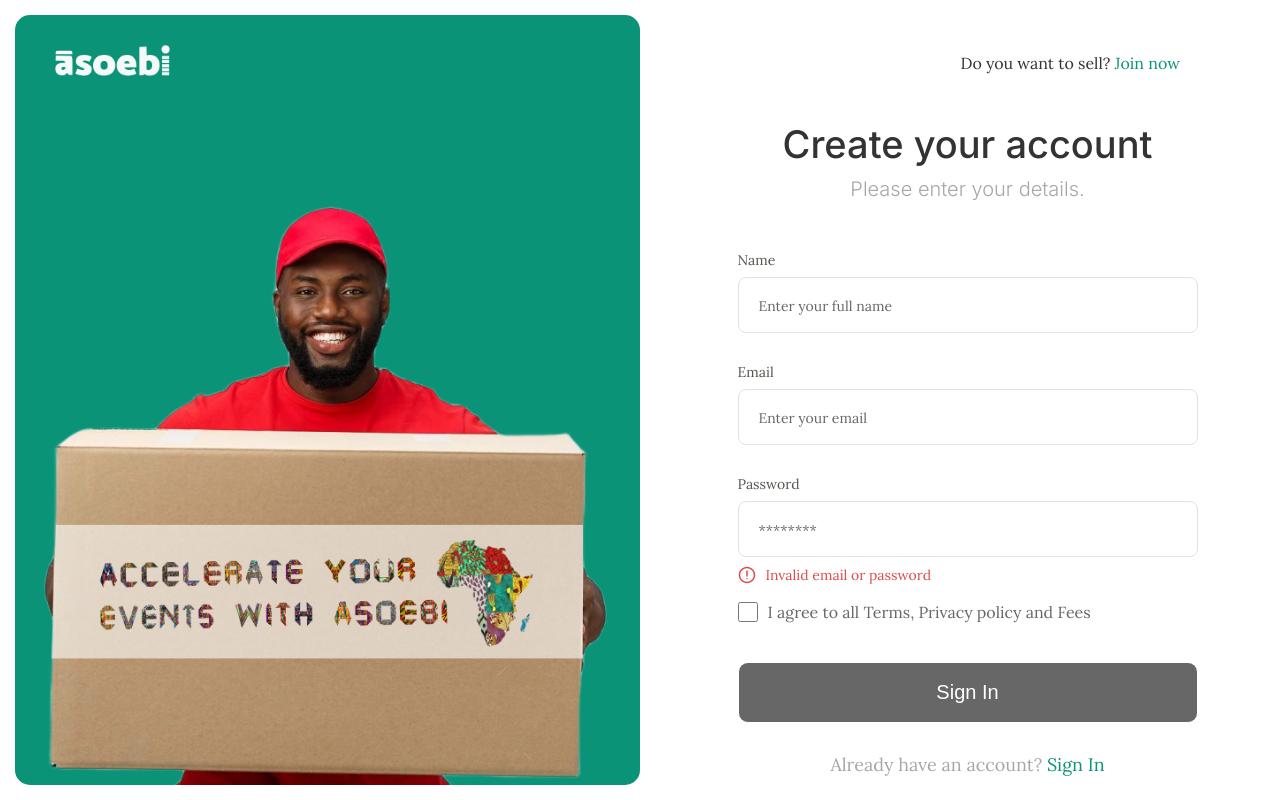
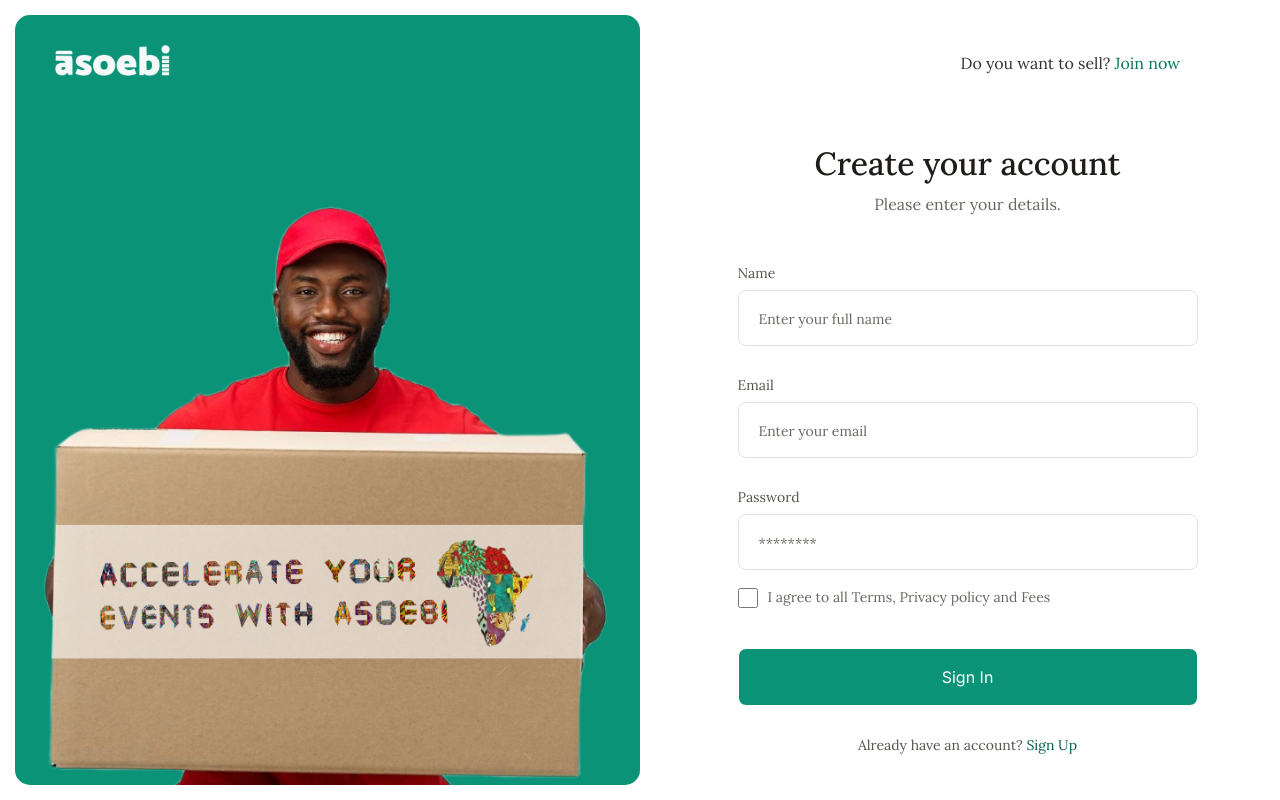
Before and after one commit to Trippple-Space/shoppp_space_customer_web, a Next.js app: page /auth/signup in a window 1280 px wide. Built offline with nearby package versions, Linux system fonts and the light colour scheme.

Commit message:
UI Improvement for signup page

```diff
--- a/src/modules/views/login/Login.tsx
+++ b/src/modules/views/login/Login.tsx
@@ -42,7 +42,7 @@ const Login = () => {
           <div className="login w-full l:w-80p mx-auto mb-50 h-full l:h-fit">
             <div className="font-lora">
               <h3 className="text-center text-30 l:text-32 weight-500 mb-10 text-natural-900">Welcome back</h3>
-              <p className="text-center text-16 l:text-16 text-natural-700  ">Please enter your details.</p>
+              <p className="text-center text-16 l:text-16 text-natural-700">Please enter your details.</p>
             </div>
 
             <form className="form block w-100p mt-36 l:mt-50 ">
--- a/src/modules/views/signup/SignUp.tsx
+++ b/src/modules/views/signup/SignUp.tsx
@@ -10,7 +10,7 @@ const SignUp = () => {
     <>
       <div className="text-right w-full l:w-80p mt-53 mx-25 hidden l:block">
         <span>Do you want to sell? </span>
-        <Link href={paths.vendor_signup} className='text-green pointer'>Join now</Link>
+        <Link href={paths.vendor_signup} className='text-primary-700 pointer'>Join now</Link>
       </div>
       <div className=" mx-25 flex-col flex h-full items-center j-content-center">
         <div className='l:hidden w-full'>
@@ -25,9 +25,9 @@ const SignUp = () => {
 
         <div className="signup w-full l:w-80p mx-auto mb-50 h-100p l:h-fit flex flex-col">
           <div className='w-full'>
-            <div className="font-inter">
-              <h3 className="text-center text-30 l:text-38 weight-500 mb-10 text-dimgrey ">Create your account</h3>
-              <p className="text-center text-16 l:text-20 text-light-grey">Please enter your details.</p>
+            <div className="font-lora">
+              <h3 className="text-center text-30 l:text-32 weight-500 mb-10 text-natural-900">Create your account</h3>
+              <p className="text-center text-16 l:text-16 text-natural-700">Please enter your details.</p>
             </div>
 
             <form className="form block w-100p mt-36 l:mt-50 ">
@@ -55,32 +55,32 @@ const SignUp = () => {
                 type='password'
                 placeholder='********'
                 className='mt-30'
-                after={
-                  <div className="notice text-14 flex gap-10 mt-9 text-danger">
-                    <Icon name='alert-circle' className='w-18 a-self-center' />
-                    <span className='a-self-center'>Invalid email or password</span>
-                  </div>
+                after={''
+                  // <div className="notice text-14 flex gap-10 mt-9 text-danger">
+                  //   <Icon name='alert-circle' className='w-18 a-self-center' />
+                  //   <span className='a-self-center'>Invalid email or password</span>
+                  // </div>
                 }
               />
 
-              <div className="flex space-between w-full mt-18 text-grey text-14 l:text-16">
+              <div className="flex space-between w-full mt-18 text-natural-700 text-14 l:text-14">
                 <label className='pointer content-center flex'>
                   <input type="checkbox" name="" className='accent-#0B9378 w-14 l:w-20 h-14 l:h-20 mr-5 l:mr-10 ' id="" />
                   <span>I agree to all Terms, Privacy policy and Fees</span>
                 </label>
               </div>
 
-              <button disabled className="bg-green text-white py-15 l:py-18 radius-10 w-full border
-                                text-18 l:text-20 mt-40 hover:pointer
-                                hover:bg-darkgreen g|transition:0.5s disabled:bg-grey
+              <button className="bg-green text-white py-15 l:py-18 radius-8 w-full border
+                text-18 l:text-16 mt-40 hover:pointer font-inter
+                hover:bg-darkgreen g|transition:0.5s disabled:bg-grey
                               "
               >
                 Sign In
               </button>
 
-              <div className="text-18 text-light-grey mt-30 mx-auto w-fit">
+              <div className="text-14 text-natural-800 mt-30 mx-auto w-fit">
                 <span>Already have an account? </span>
-                <Link href={paths.login} className='text-green'>Sign In</Link>
+                <Link href={paths.login} className='text-primary-800'>Sign Up</Link>
               </div>
 
             </form>
--- a/src/styles/index.css
+++ b/src/styles/index.css
@@ -504,6 +504,8 @@
 .text-primary-800 { color:  #065F46; }
 .h-55p { height: 55%; }
 .h-90p { height: 90%; }
+.h-11 { height: 11px; }
+.w-19 { width: 19px; }
 
 
 
```
